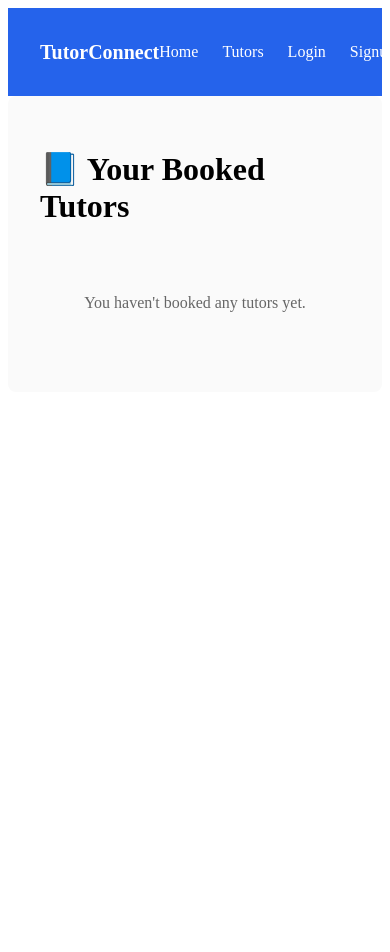
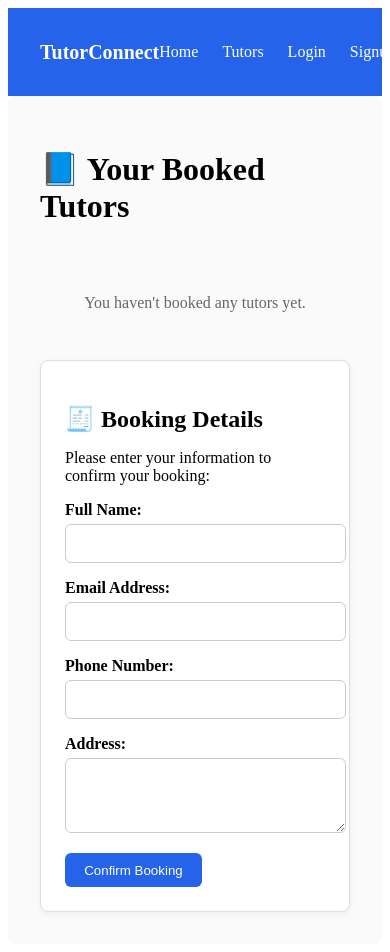
Before and after one commit to L0af1/Website, a Vue app in the folder Tutor/: page /cart in a window 390 px wide. Shown: the top 952 px of the page. Before the commit the page ends 844 px from the top, so only its background shows below. Built offline with nearby package versions, Linux system fonts and the light colour scheme.

Commit message:
updated cart.vue
made it so users can confirm bookings but Adding name email phone and address.

```diff
--- a/Tutor/src/Cart.vue
+++ b/Tutor/src/Cart.vue
@@ -16,11 +16,42 @@
         <button @click="cancelBooking(tutor.id)" class="cancel-btn">Cancel</button>
       </div>
     </div>
+
+    <!-- 👇 New customer info form -->
+    <div class="customer-form">
+      <h2>🧾 Booking Details</h2>
+      <p>Please enter your information to confirm your booking:</p>
+
+      <form @submit.prevent="submitBooking">
+        <div class="form-group">
+          <label for="name">Full Name:</label>
+          <input id="name" v-model="customer.name" type="text" required />
+        </div>
+
+        <div class="form-group">
+          <label for="email">Email Address:</label>
+          <input id="email" v-model="customer.email" type="email" required />
+        </div>
+
+        <div class="form-group">
+          <label for="phone">Phone Number:</label>
+          <input id="phone" v-model="customer.phone" type="tel" required />
+        </div>
+
+        <div class="form-group">
+          <label for="address">Address:</label>
+          <textarea id="address" v-model="customer.address" rows="3" required></textarea>
+        </div>
+
+        <button type="submit" class="submit-btn">Confirm Booking</button>
+      </form>
+    </div>
   </div>
 </template>
 
 <script setup>
-import { bookingStore } from './bookingStore'
+import { reactive } from 'vue'
+import { bookingStore } from './bookingStore.js' // Assume a simple store managing bookings
 
 function formatDate(dateString) {
   return new Date(dateString).toLocaleDateString()
@@ -31,6 +62,150 @@ function cancelBooking(tutorId) {
     bookingStore.removeBooking(tutorId)
   }
 }
+
+// 👇 Reactive form data
+const customer = reactive({
+  name: '',
+  email: '',
+  phone: '',
+  address: ''
+})
+
+// 👇 Fake submit for now — can later save to store or localStorage
+function submitBooking() {
+  if (!customer.name || !customer.email || !customer.phone || !customer.address) {
+    alert('Please fill out all fields before submitting.')
+    return
+  }
+
+  alert(`Booking confirmed!\n\nName: ${customer.name}\nEmail: ${customer.email}\nPhone: ${customer.phone}\nAddress: ${customer.address}`)
+
+  // Optional: clear form
+  customer.name = ''
+  customer.email = ''
+  customer.phone = ''
+  customer.address = ''
+}
+</script>
+
+<style scoped>
+.bookings-page {
+  padding: 2rem;
+  max-width: 800px;
+  margin: 0 auto;
+  background-color: #fafafa;
+  border-radius: 8px;
+}
+
+.bookings-list {
+  display: flex;
+  flex-direction: column;
+  gap: 1rem;
+  margin-bottom: 2rem;
+}
+
+.booking-card {
+  background: #fff;
+  border: 1px solid #ddd;
+  border-radius: 8px;
+  padding: 1rem;
+  box-shadow: 0 2px 6px rgba(0,0,0,0.1);
+}
+
+.cancel-btn {
+  margin-top: 0.5rem;
+  background-color: #ef4444;
+  color: white;
+  border: none;
+  padding: 0.4rem 0.8rem;
+  border-radius: 4px;
+  cursor: pointer;
+}
+
+.cancel-btn:hover {
+  background-color: #dc2626;
+}
+
+/* 👇 New form styling */
+.customer-form {
+  background-color: #fff;
+  padding: 1.5rem;
+  border: 1px solid #ddd;
+  border-radius: 8px;
+  box-shadow: 0 2px 6px rgba(0,0,0,0.05);
+}
+
+.customer-form h2 {
+  margin-bottom: 0.5rem;
+}
+
+.form-group {
+  margin-bottom: 1rem;
+}
+
+label {
+  display: block;
+  font-weight: 600;
+  margin-bottom: 0.3rem;
+}
+
+input, textarea {
+  width: 100%;
+  padding: 0.6rem;
+  border: 1px solid #ccc;
+  border-radius: 6px;
+  font-size: 1rem;
+}
+
+.submit-btn {
+  background-color: #2563eb;
+  color: white;
+  border: none;
+  padding: 0.6rem 1.2rem;
+  border-radius: 6px;
+  cursor: pointer;
+}
+
+.submit-btn:hover {
+  background-color: #1d4ed8;
+}
+
+.empty-message {
+  text-align: center;
+  color: #666;
+  padding: 2rem 0;
+}
+</style>
+<!-- old code below, left it just in case -->
+<!--
+<template>
+  <div class="bookings-page">
+    <h1>📘 Your Booked Tutors</h1>
+
+    <div v-if="bookedTutors.length === 0" class="empty-message">
+      <p>You haven’t booked any tutors yet.</p>
+    </div>
+
+    <div v-else class="bookings-list">
+      <div v-for="tutor in bookedTutors" :key="tutor.id" class="booking-card">
+        <h3>{{ tutor.name }}</h3>
+        <p><strong>Subject:</strong> {{ tutor.subject }}</p>
+        <p><strong>Price:</strong> £{{ tutor.price }}</p>
+        <p><strong>Rating:</strong> ⭐ {{ tutor.rating }}</p>
+        <p><em>{{ tutor.date ? 'Session: ' + tutor.date : '' }}</em></p>
+      </div>
+    </div>
+  </div>
+</template>
+
+<script setup>
+import { reactive } from 'vue'
+
+// Temporary store (simple local reactive data)
+const bookedTutors = reactive([])
+
+//
+// by saving actual booked tutors in localStorage or a store
 </script>
 
 <style scoped>
@@ -56,23 +231,10 @@ function cancelBooking(tutorId) {
   box-shadow: 0 2px 6px rgba(0,0,0,0.1);
 }
 
-.cancel-btn {
-  margin-top: 0.5rem;
-  background-color: #ef4444;
-  color: white;
-  border: none;
-  padding: 0.4rem 0.8rem;
-  border-radius: 4px;
-  cursor: pointer;
-}
-
-.cancel-btn:hover {
-  background-color: #dc2626;
-}
-
 .empty-message {
   text-align: center;
   color: #666;
   padding: 2rem 0;
 }
 </style>
+-->
```
